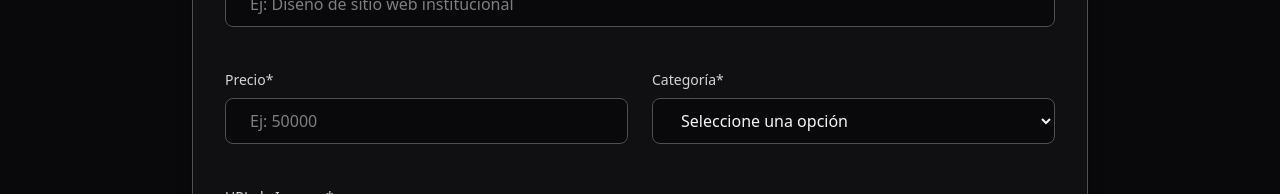
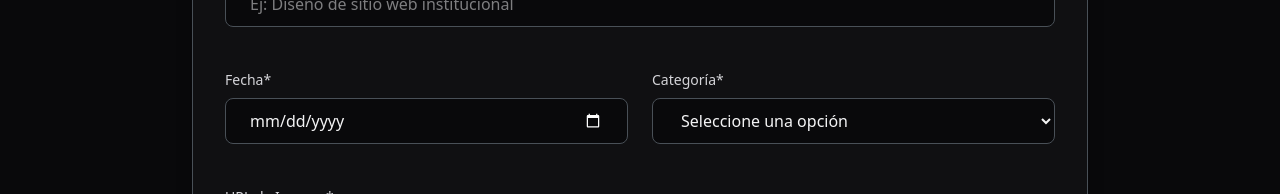
Before and after one commit to KarinaMirandaUTNFRT/Lista-tareas-Frontend, a React (Vite) app: page /administrador/crear in a window 1280 px wide. Shown: the part 261-455 px from the top of the page. Built offline with nearby package versions, Linux system fonts and the light colour scheme; the HTML template or start-up script is replaced by a standard one.

Commit message:
se cambio palabra precio por fecha

```diff
--- a/src/components/pages/Formulariotarea.tsx
+++ b/src/components/pages/Formulariotarea.tsx
@@ -27,7 +27,7 @@ const FormularioTarea = ({ titulo }: FormularioTareaProps) => {
       const tareaBuscada = buscarTarea(id);
       if (tareaBuscada) {
         setValue("nombreTarea", tareaBuscada.nombreTarea);
-        setValue("precio", tareaBuscada.precio);
+        setValue("fecha", tareaBuscada.fecha);
         setValue("categoria", tareaBuscada.categoria);
         setValue("descripcion", tareaBuscada.descripcion);
         setValue("imagen", tareaBuscada.imagen);
@@ -100,23 +100,22 @@ const FormularioTarea = ({ titulo }: FormularioTareaProps) => {
               </p>
             </div>
 
-            {/* Precio */}
+            {/* Fecha */}
             <div>
               <label className="block text-sm font-medium text-zinc-300 mb-2">
-                Precio*
+                Fecha*
               </label>
               <input
-                type="number"
-                placeholder="Ej: 50000"
-                className={inputClass(!!errors.precio)}
-                {...register("precio", {
-                  required: "El precio es obligatorio",
-                  min: { value: 50, message: "Mínimo $50" },
-                  valueAsNumber: true,
+                type="date"
+                placeholder="Ej: 2026-10-05"
+                className={inputClass(!!errors.fecha)}
+                {...register("fecha", {
+                  required: "El fecha es obligatorio",
+                 valueAsNumber: true,
                 })}
               />
               <p className="text-red-500 text-xs mt-1 italic">
-                {errors.precio?.message}
+                {errors.fecha?.message}
               </p>
             </div>
 
--- a/src/components/services/ItemTabla.tsx
+++ b/src/components/services/ItemTabla.tsx
@@ -8,7 +8,7 @@ const ItemTabla = () => {
         Nombre Tarea
       </td>
       <td className="px-6 py-4 whitespace-nowrap text-sm text-zinc-400 font-mono">
-        $50
+        2026-10-08
       </td>
       <td className="px-6 py-4 whitespace-nowrap text-sm font-medium">
         <div className="flex gap-3">
--- a/src/interfaces/tareas.ts
+++ b/src/interfaces/tareas.ts
@@ -1,7 +1,7 @@
 export interface Tarea {
   id: string;
   nombreTarea: string;
-  precio: number;
+  fecha: Date;
   imagen: string;
   categoria: string;
   descripcion: string;
```
